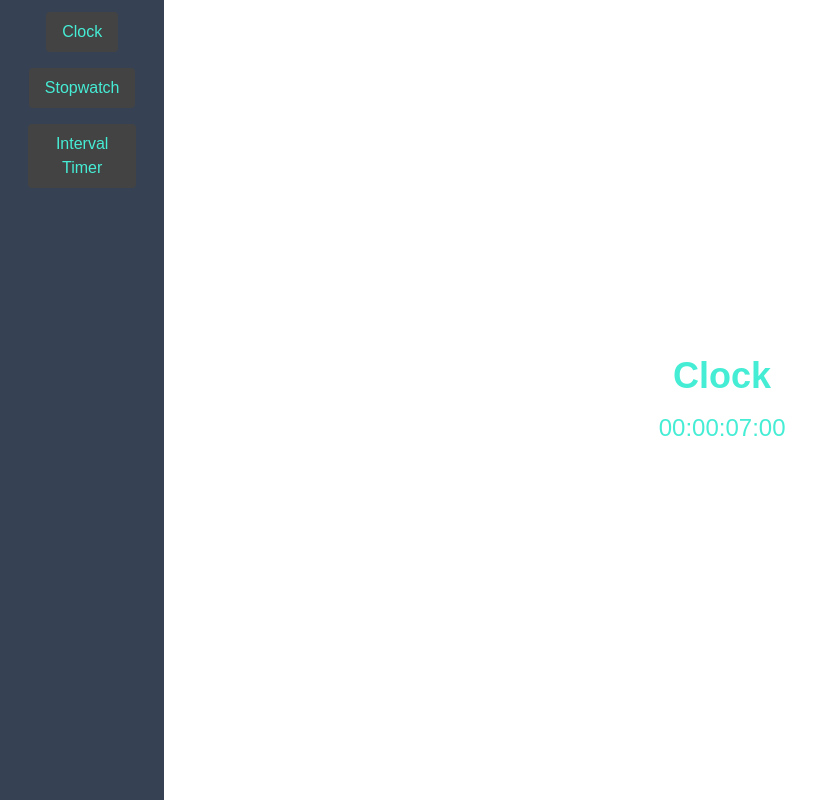
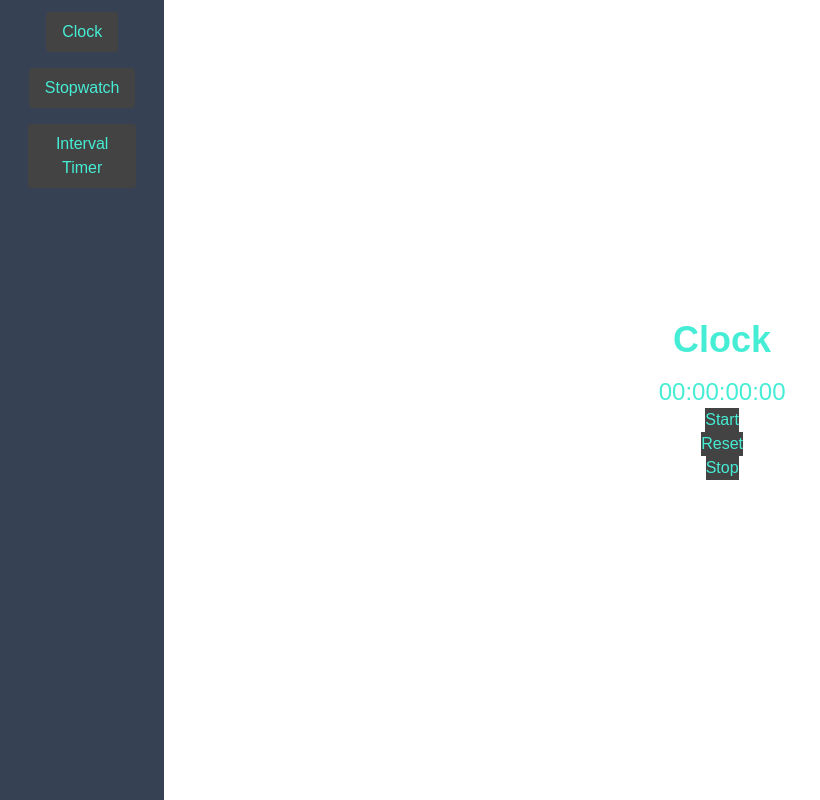
Before and after one commit to AlexCGul/React-Timers, a Next.js app: page / in a window 1280 px wide. Both pictures are taken after a click on the button "Stopwatch". Shown: the whole page, without its empty margins (0-820 px from the left). Built offline with nearby package versions, Linux system fonts and the light colour scheme.

Commit message:
Added timer controls

```diff
--- a/Components/Stopwatch.tsx
+++ b/Components/Stopwatch.tsx
@@ -9,15 +9,31 @@ import { useEffect, useState } from "react";
   let minute = 0;
   let second = 0;
   let ms = 0;
+  let isPaused = true;
+
 
 // "HH:MM:SS" format
 export default function Clock() {
 
     const [currentTime, SetTime] = useState("00:00:00:00");
 
+      function ResetTimer()
+  {
+    hour = 0;
+    minute = 0;
+    second = 0;
+    ms = 0;
+    SetTime("00:00:00:00");
+    isPaused = true;
+  }
+
     // Update the timer every second
     useEffect(() => {
     const interval = setInterval(() => {
+      if (isPaused) {
+        return;
+      }
+
         ms += 1;
         if (ms >= 100) {
             ms = 0;
@@ -41,12 +57,18 @@ export default function Clock() {
     return () => clearInterval(interval);
     })
 
+
   return (
     <div className="flex flex-col items-center justify-center h-screen w-screen">
       <h1 className="text-text text-4xl font-bold mb-4">Clock</h1>
       <div className="text-text text-2xl">
         {currentTime}
       </div>
+
+      <button className="bg-primary text-text" onClick={() => isPaused=false}>Start</button>
+      <button className="bg-primary text-text" onClick={() => ResetTimer()}>Reset</button>
+      <button className="bg-primary text-text" onClick={() => isPaused=true}>Stop</button>
+
     </div>
   );
 }
```
